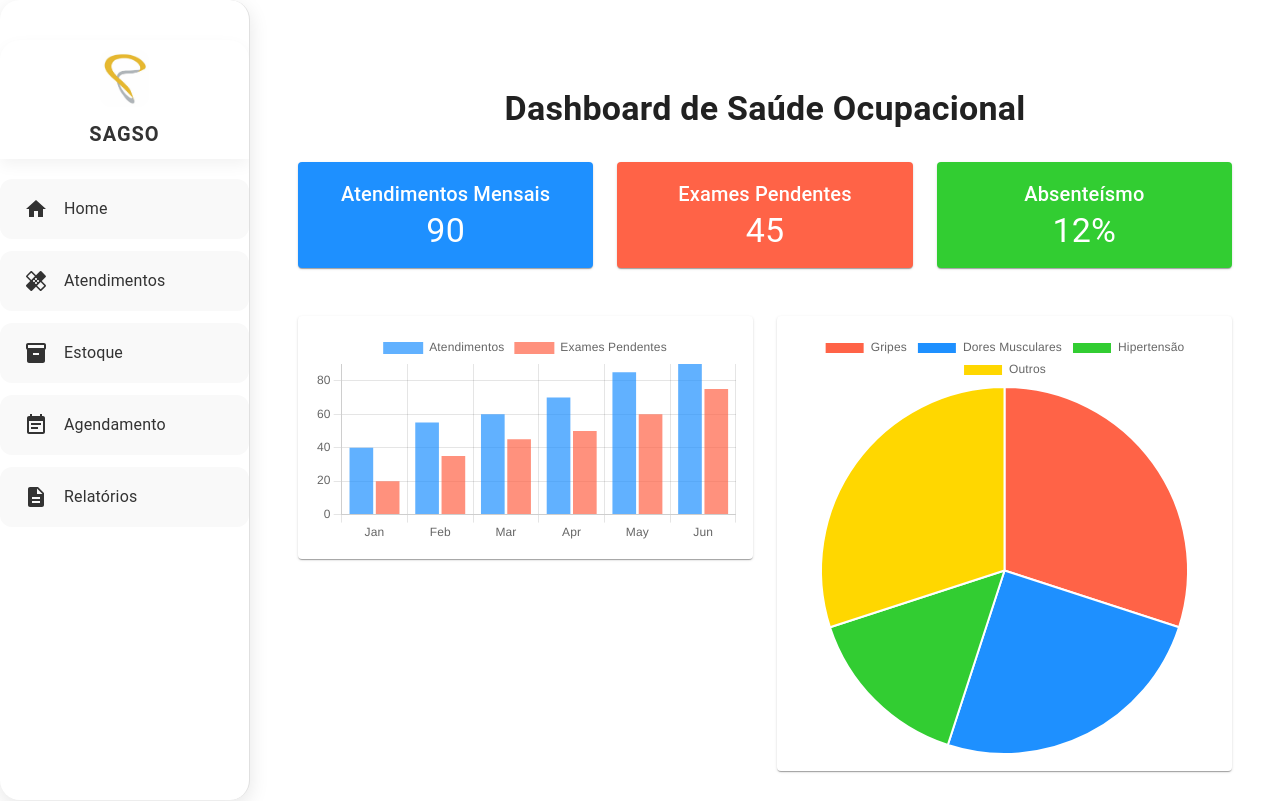
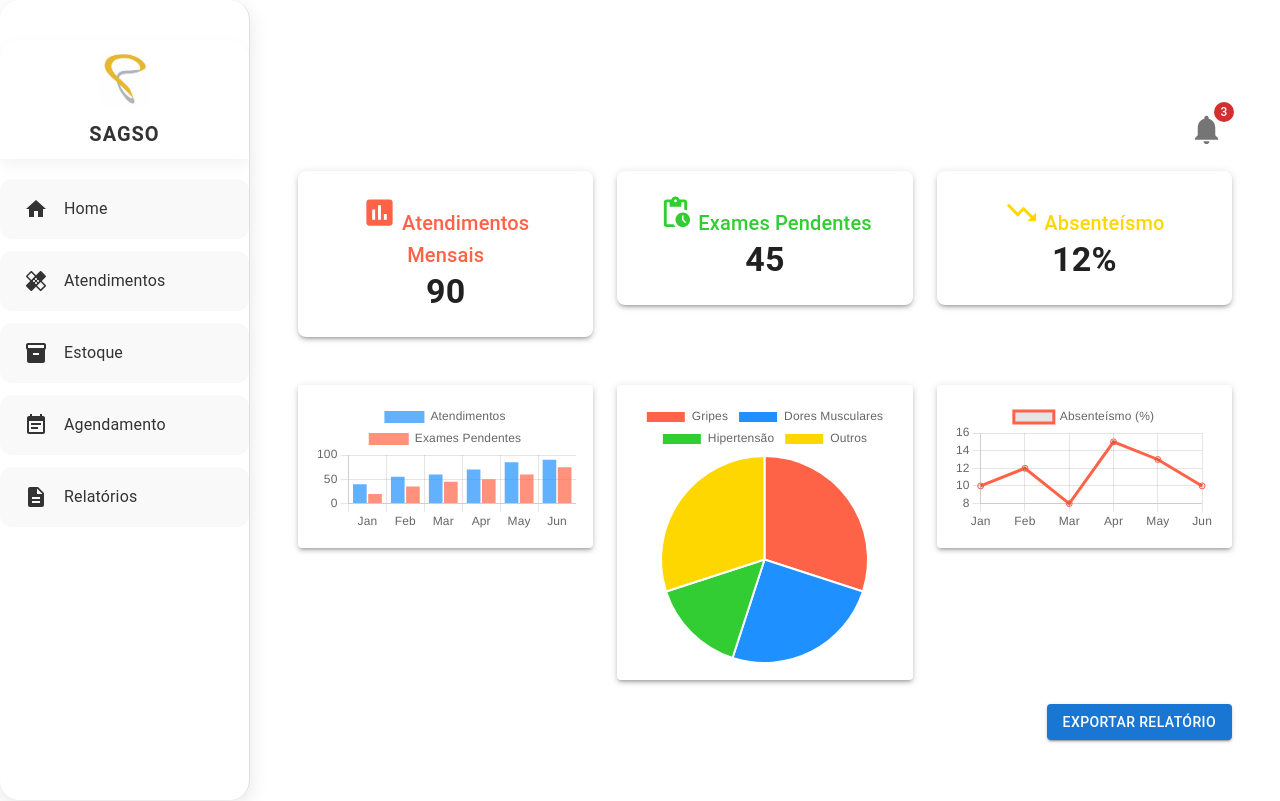
Before and after one commit to Pedro-cabinda/SAGSO, a React (Create React App) app: page / in a window 1280 px wide. Shown: the top 801 px of the page. Built offline with nearby package versions, Linux system fonts and the light colour scheme.

Commit message:
melhorias na home

```diff
--- a/package.json
+++ b/package.json
@@ -9,6 +9,8 @@
     "@mui/material": "^6.4.3",
     "chart.js": "^4.4.7",
     "cra-template": "1.2.0",
+    "file-saver": "^2.0.5",
+    "jspdf": "^3.0.1",
     "react": "^19.0.0",
     "react-chartjs-2": "^5.3.0",
     "react-dom": "^19.0.0",
--- a/src/paginas/Home.js
+++ b/src/paginas/Home.js
@@ -1,114 +1,92 @@
-import React from 'react';
-import { Container, Typography, Box, Grid, Paper,  Button } from '@mui/material';
-import { Bar, Pie,  } from 'react-chartjs-2';
-import { Chart as ChartJS, CategoryScale, LinearScale, BarElement, LineElement, Title, Tooltip, Legend, ArcElement } from 'chart.js';
+import React, { useState } from 'react';
+import { Container, Typography, Box, Grid, Paper, Button, Snackbar, IconButton, Badge, Tooltip, Drawer, List, ListItem, ListItemText, Divider } from '@mui/material';
+import { Bar, Pie, Line } from 'react-chartjs-2';
+import { Chart as ChartJS, CategoryScale, LinearScale, BarElement, LineElement, Title, Tooltip as ChartTooltip, Legend, ArcElement, PointElement } from 'chart.js';
+import { Assessment, PendingActions, TrendingDown, Close, Notifications, Delete, CheckCircle } from '@mui/icons-material';
+import { jsPDF } from 'jspdf';
+import html2canvas from 'html2canvas';
 
-// Registrando os componentes necessários do Chart.js
-ChartJS.register(
-  CategoryScale,
-  LinearScale,
-  BarElement,
-  LineElement,
-  Title,
-  Tooltip,
-  Legend,
-  ArcElement
-);
+// Registrando os componentes do Chart.js
+ChartJS.register(CategoryScale, LinearScale, BarElement, LineElement, Title, ChartTooltip, Legend, ArcElement, PointElement);
 
 const Dashboard = () => {
-  // Dados fictícios para os gráficos
-  const barData = {
-    labels: ['Jan', 'Feb', 'Mar', 'Apr', 'May', 'Jun'],
-    datasets: [
-      {
-        label: 'Atendimentos',
-        data: [40, 55, 60, 70, 85, 90],
-        backgroundColor: 'rgba(30, 144, 255, 0.7)',
-      },
-      {
-        label: 'Exames Pendentes',
-        data: [20, 35, 45, 50, 60, 75],
-        backgroundColor: 'rgba(255, 99, 71, 0.7)',
-      },
-    ],
+  const [alertasExames, setAlertasExames] = useState([
+    { nome: 'João Silva', exame: 'Hemograma', vencimento: '20/03/2025' },
+    { nome: 'Maria Oliveira', exame: 'Raio-X', vencimento: '22/03/2025' },
+    { nome: 'Carlos Santos', exame: 'Eletrocardiograma', vencimento: '25/03/2025' },
+  ]);
+  const [notificacao, setNotificacao] = useState(false);
+  const [drawerOpen, setDrawerOpen] = useState(false);
+
+  const handleExcluirNotificacao = (index) => {
+    setAlertasExames((prev) => prev.filter((_, i) => i !== index));
   };
 
-  const pieData = {
-    labels: ['Gripes', 'Dores Musculares', 'Hipertensão', 'Outros'],
-    datasets: [
-      {
-        data: [30, 25, 15, 30],
-        backgroundColor: ['#FF6347', '#1E90FF', '#32CD32', '#FFD700'],
-      },
-    ],
+  const handleMarcarTodasComoLidas = () => {
+    setAlertasExames([]);
   };
 
-  const alertasExames = [
-    { nome: 'João Silva', exame: 'Hemograma', vencimento: '20/03/2025' },
-    { nome: 'Maria Oliveira', exame: 'Raio-X', vencimento: '22/03/2025' },
-  ];
+  const exportarPDF = async () => {
+    const doc = new jsPDF();
+    doc.text('Relatório de Saúde Ocupacional', 10, 10);
 
+    const canvas = await html2canvas(document.querySelector('#graficos'));
+    const imgData = canvas.toDataURL('image/png');
+    doc.addImage(imgData, 'PNG', 10, 20, 180, 100);
+    doc.save('relatorio.pdf');
+  };
 
   return (
     <Container>
-      <Box sx={{ textAlign: 'center', mb: 4 }}>
-        <Typography variant="h4" fontWeight="bold" gutterBottom>
-          Dashboard de Saúde Ocupacional
-        </Typography>
+      <Box sx={{ display: 'flex', justifyContent: 'end', mt: 2, mb: 2 }}>
+        <Tooltip title="Alertas de Exames">
+          <IconButton onClick={() => setDrawerOpen(true)}>
+            <Badge badgeContent={alertasExames.length} color="error">
+              <Notifications fontSize="large" />
+            </Badge>
+          </IconButton>
+        </Tooltip>
       </Box>
 
-      {/* Indicadores Rápidos */}
-      <Grid container spacing={3}>
-        <Grid item xs={12} md={4}>
-          <Paper sx={{ padding: 2, textAlign: 'center', background: '#1E90FF', color: '#fff' }}>
-            <Typography variant="h6">Atendimentos Mensais</Typography>
-            <Typography variant="h4">90</Typography>
-          </Paper>
-        </Grid>
-        <Grid item xs={12} md={4}>
-          <Paper sx={{ padding: 2, textAlign: 'center', background: '#FF6347', color: '#fff' }}>
-            <Typography variant="h6">Exames Pendentes</Typography>
-            <Typography variant="h4">45</Typography>
-          </Paper>
-        </Grid>
-        <Grid item xs={12} md={4}>
-          <Paper sx={{ padding: 2, textAlign: 'center', background: '#32CD32', color: '#fff' }}>
-            <Typography variant="h6">Absenteísmo</Typography>
-            <Typography variant="h4">12%</Typography>
-          </Paper>
-        </Grid>
+      <Drawer anchor="right" open={drawerOpen} onClose={() => setDrawerOpen(false)}>
+        <Box sx={{ width: 300, p: 2 }}>
+          <Typography variant="h6">Notificações</Typography>
+          <Divider sx={{ mb: 2 }} />
+          <List>
+            {alertasExames.map((alerta, index) => (
+              <ListItem key={index} secondaryAction={<IconButton onClick={() => handleExcluirNotificacao(index)}><Delete /></IconButton>}>
+                <ListItemText primary={`${alerta.nome} - ${alerta.exame}`} secondary={`Vencimento: ${alerta.vencimento}`} />
+              </ListItem>
+            ))}
+          </List>
+          <Button startIcon={<CheckCircle />} variant="outlined" fullWidth onClick={handleMarcarTodasComoLidas}>Marcar todas como lidas</Button>
+        </Box>
+      </Drawer>
+
+      <Grid container spacing={3} justifyContent="center">
+        {[{ label: 'Atendimentos Mensais', value: '90', icon: <Assessment fontSize="large" />, color:'#FF6347' },
+          { label: 'Exames Pendentes', value: '45', icon: <PendingActions fontSize="large" />, color:'#32CD32' },
+          { label: 'Absenteísmo', value: '12%', color:'#FFD700', icon: <TrendingDown fontSize="large" /> }].map((item, index) => (
+          <Grid item xs={12} md={4} key={index}>
+            <Paper sx={{ padding: 3, textAlign: 'center', background: '#fff', borderRadius: 2, boxShadow: 3 }}>
+              <Typography variant="h6" sx={{ color: item.color }}>{item.icon} {item.label}</Typography>
+              <Typography variant="h4" sx={{ fontWeight: 'bold' }}>{item.value}</Typography>
+            </Paper>
+          </Grid>
+        ))}
       </Grid>
 
-      {/* Gráficos */}
-      <Grid container spacing={3} sx={{ mt: 3 }}>
-        <Grid item xs={12} md={6}>
-          <Paper sx={{ padding: 2 }}>
-            <Bar data={barData} options={{ responsive: true }} />
-          </Paper>
-        </Grid>
-        <Grid item xs={12} md={6}>
-          <Paper sx={{ padding: 2 }}>
-            <Pie data={pieData} options={{ responsive: true }} />
-          </Paper>
-        </Grid>
+      <Grid container spacing={3} sx={{ mt: 3 }} id="graficos">
+        <Grid item xs={12} md={4}><Paper sx={{ padding: 2, boxShadow: 3 }}><Bar data={{ labels: ['Jan', 'Feb', 'Mar', 'Apr', 'May', 'Jun'], datasets: [{ label: 'Atendimentos', data: [40, 55, 60, 70, 85, 90], backgroundColor: 'rgba(30, 144, 255, 0.7)' }, { label: 'Exames Pendentes', data: [20, 35, 45, 50, 60, 75], backgroundColor: 'rgba(255, 99, 71, 0.7)' }] }} /></Paper></Grid>
+        <Grid item xs={12} md={4}><Paper sx={{ padding: 2, boxShadow: 3 }}><Pie data={{ labels: ['Gripes', 'Dores Musculares', 'Hipertensão', 'Outros'], datasets: [{ data: [30, 25, 15, 30], backgroundColor: ['#FF6347', '#1E90FF', '#32CD32', '#FFD700'] }] }} /></Paper></Grid>
+        <Grid item xs={12} md={4}><Paper sx={{ padding: 2, boxShadow: 3 }}><Line data={{ labels: ['Jan', 'Feb', 'Mar', 'Apr', 'May', 'Jun'], datasets: [{ label: 'Absenteísmo (%)', data: [10, 12, 8, 15, 13, 10], borderColor: '#FF6347', fill: false }] }} /></Paper></Grid>
       </Grid>
 
-
-      <Box sx={{ marginTop: '40px' }}>
-        <Typography variant="h6" gutterBottom>Alertas de Exames Vencendo</Typography>
-        {alertasExames.map((alerta, index) => (
-          <Paper key={index} sx={{ padding: '10px', marginBottom: '10px', backgroundColor: '#FFD700' }}>
-            <Typography>{`${alerta.nome} tem exame de ${alerta.exame} vencendo em ${alerta.vencimento}`}</Typography>
-          </Paper>
-        ))}
+      <Box sx={{ textAlign: 'right', mt: 3 }}>
+        <Button variant="contained" color="primary" onClick={() => { exportarPDF(); setNotificacao(true); }}>Exportar Relatório</Button>
       </Box>
 
-      {/* Botão de Exportação */}
-      <Box sx={{ textAlign: 'right', mt: 3 }}>
-        <Button variant="contained" color="primary">
-          Exportar Relatório
-        </Button>
-      </Box>
+      <Snackbar open={notificacao} autoHideDuration={3000} onClose={() => setNotificacao(false)} message="Relatório exportado!" action={<IconButton size="small" onClick={() => setNotificacao(false)}><Close fontSize="small" /></IconButton>} />
     </Container>
   );
 };
```
Also changed, not shown: 1 other file (tests, documents, lock files or other folders).
